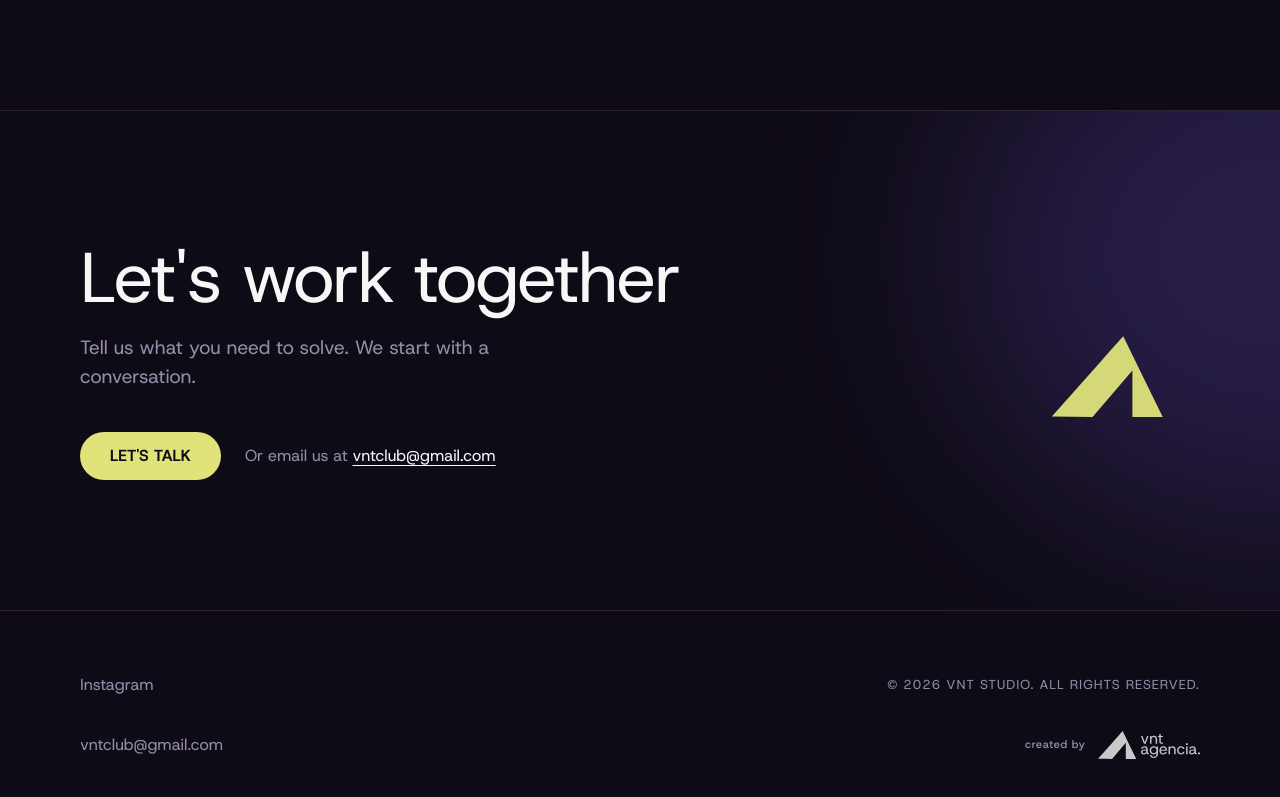
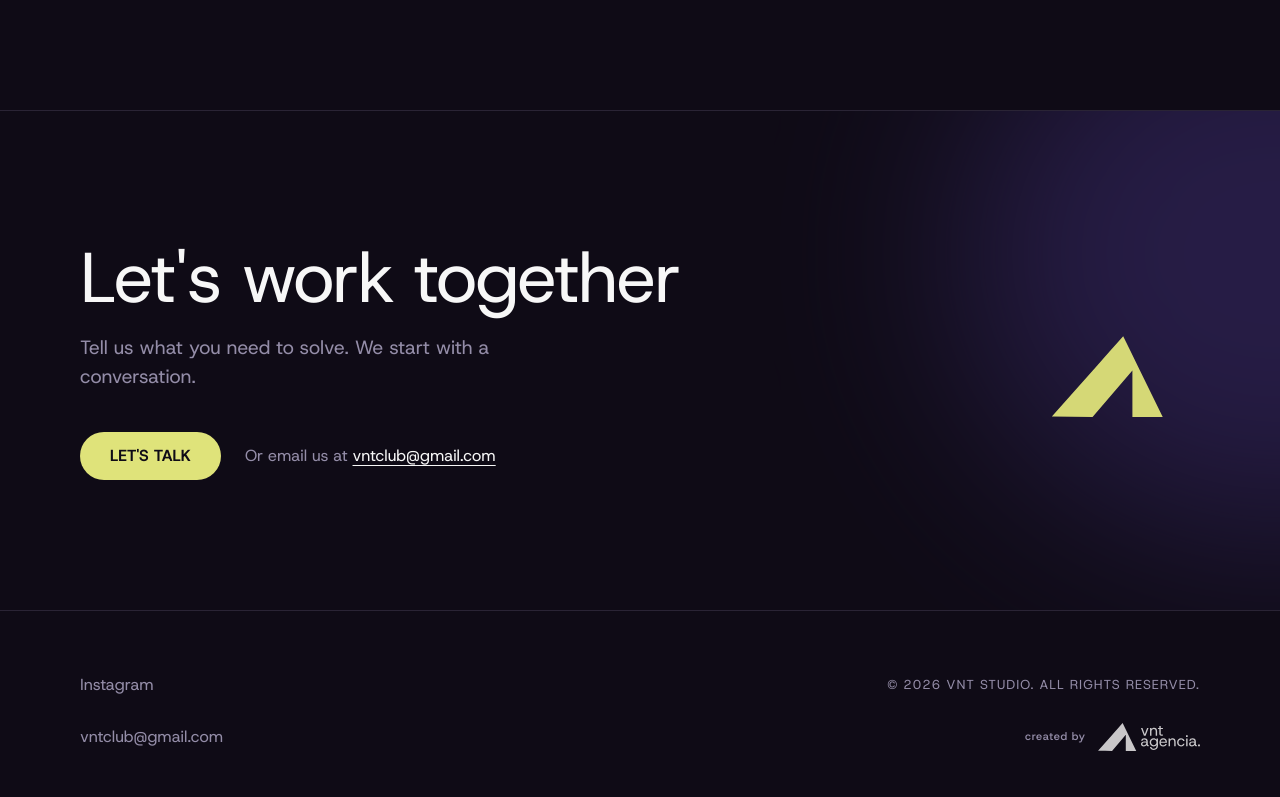
Before and after one commit to agencia-vnt/VNT, a Next.js app: page /en in a window 1280 px wide. Shown: the part 2894-3691 px from the top of the page. Built offline with nearby package versions, Linux system fonts and the light colour scheme; no server answers.

Commit message:
fix: tighten footer row spacing

```diff
--- a/src/components/layout/footer.tsx
+++ b/src/components/layout/footer.tsx
@@ -14,7 +14,7 @@ export function Footer({ dict }: FooterProps) {
 
   return (
     <footer className="border-t border-line bg-ink">
-      <Container className="grid items-center gap-x-8 gap-y-4 py-13 md:grid-cols-2">
+      <Container className="grid items-center gap-x-8 gap-y-2 py-13 md:grid-cols-2">
         <nav
           aria-label="Social"
           className="flex flex-wrap gap-6 md:col-start-1 md:row-start-1"
```
